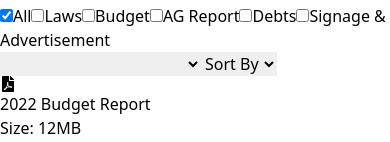
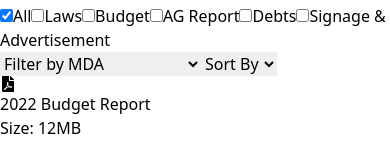
Before and after one commit to efosaomoigui/anambra-website, a Next.js app: page /document-library in a window 390 px wide. Shown: the part 373-515 px from the top of the page. Built offline with nearby package versions, Linux system fonts and the light colour scheme.

Commit message:
responsive document

```diff
--- a/components/DocumentLibrary.tsx
+++ b/components/DocumentLibrary.tsx
@@ -64,8 +64,6 @@ const documents = [
   { title: "Legal Drafts", size: "2MB", date: "Dec 25, 2023", type: "word" },
 ];
 
-// Inside DocumentLibrary.tsx...
-
 const iconMap = {
   pdf: (
     <div className="bg-[#FFDB8E] h-[140px] flex items-center justify-center">
@@ -106,8 +104,8 @@ export default function DocumentLibrary() {
         </h2>
       </div>
 
-      {/* Centered Search Section */}
-      <div className="flex flex-col items-center justify-center mb-10">
+      {/* Search */}
+      <div className="flex flex-col items-center justify-center mb-10 px-2">
         <form
           onSubmit={(e) => e.preventDefault()}
           className="flex items-center bg-[#E9E9E9] rounded-full h-12 px-4 w-full max-w-xl"
@@ -128,11 +126,11 @@ export default function DocumentLibrary() {
         </form>
       </div>
 
-      {/* Main Grid */}
-      <div className="grid grid-cols-12 gap-8">
-        {/* Sidebar Filters */}
+      {/* Main Content */}
+      <div className="grid grid-cols-12 gap-6">
+        {/* Sidebar */}
         <div className="col-span-12 md:col-span-3">
-          <div className="bg-[#F7F7F7] border border-[#D4D4D4] rounded-lg p-7 space-y-4">
+          <div className="bg-[#F7F7F7] border border-[#D4D4D4] rounded-lg p-6 space-y-4">
             {categories.map((cat) => (
               <label
                 key={cat}
@@ -153,23 +151,23 @@ export default function DocumentLibrary() {
           </div>
         </div>
 
-        {/* Document Display */}
+        {/* Documents + Filters */}
         <div className="col-span-12 md:col-span-9 space-y-6">
-          {/* Filters Row */}
-          <div className="flex justify-between items-center">
+          {/* Filter Row */}
+          <div className="flex flex-col sm:flex-row justify-between gap-4 items-center">
             <select
-              className="bg-[#E9E9E9] border border-[#D4D4D4] px-4 py-2 rounded text-sm text-gray-800"
+              className="bg-[#E9E9E9] border border-[#D4D4D4] px-4 py-2 rounded text-sm text-gray-800 w-full sm:w-auto"
               value={mdaFilter}
               onChange={(e) => setMdaFilter(e.target.value)}
             >
-              <option value=""></option>
-              <option value="">Ministry of Education</option>
-              <option value="">Ministry of Agriculture</option>
-              <option value="">Other Secretary of State</option>
+              <option value="">Filter by MDA</option>
+              <option value="education">Ministry of Education</option>
+              <option value="agriculture">Ministry of Agriculture</option>
+              <option value="secretary">Other Secretary of State</option>
             </select>
 
             <select
-              className="bg-[#E9E9E9] border border-[#D4D4D4] px-4 py-2 rounded text-sm text-gray-800"
+              className="bg-[#E9E9E9] border border-[#D4D4D4] px-4 py-2 rounded text-sm text-gray-800 w-full sm:w-auto"
               value={sortOption}
               onChange={(e) => setSortOption(e.target.value)}
             >
@@ -181,16 +179,14 @@ export default function DocumentLibrary() {
             </select>
           </div>
 
-          {/* Documents Grid */}
+          {/* Document Grid */}
           <div className="grid grid-cols-1 sm:grid-cols-2 lg:grid-cols-4 gap-6">
             {filteredDocs.map((doc, idx) => (
               <div
                 key={idx}
-                className=" rounded  border hover:shadow-md transition"
+                className="rounded border hover:shadow-md transition"
               >
-                <div className="bg-[#FFDB8E] flex justify-center mb-3">
-                  {iconMap[doc.type]}
-                </div>
+                {iconMap[doc.type]}
                 <h4 className="text-sm font-bold text-gray-800 mb-1 px-4">
                   {doc.title}
                 </h4>
```
